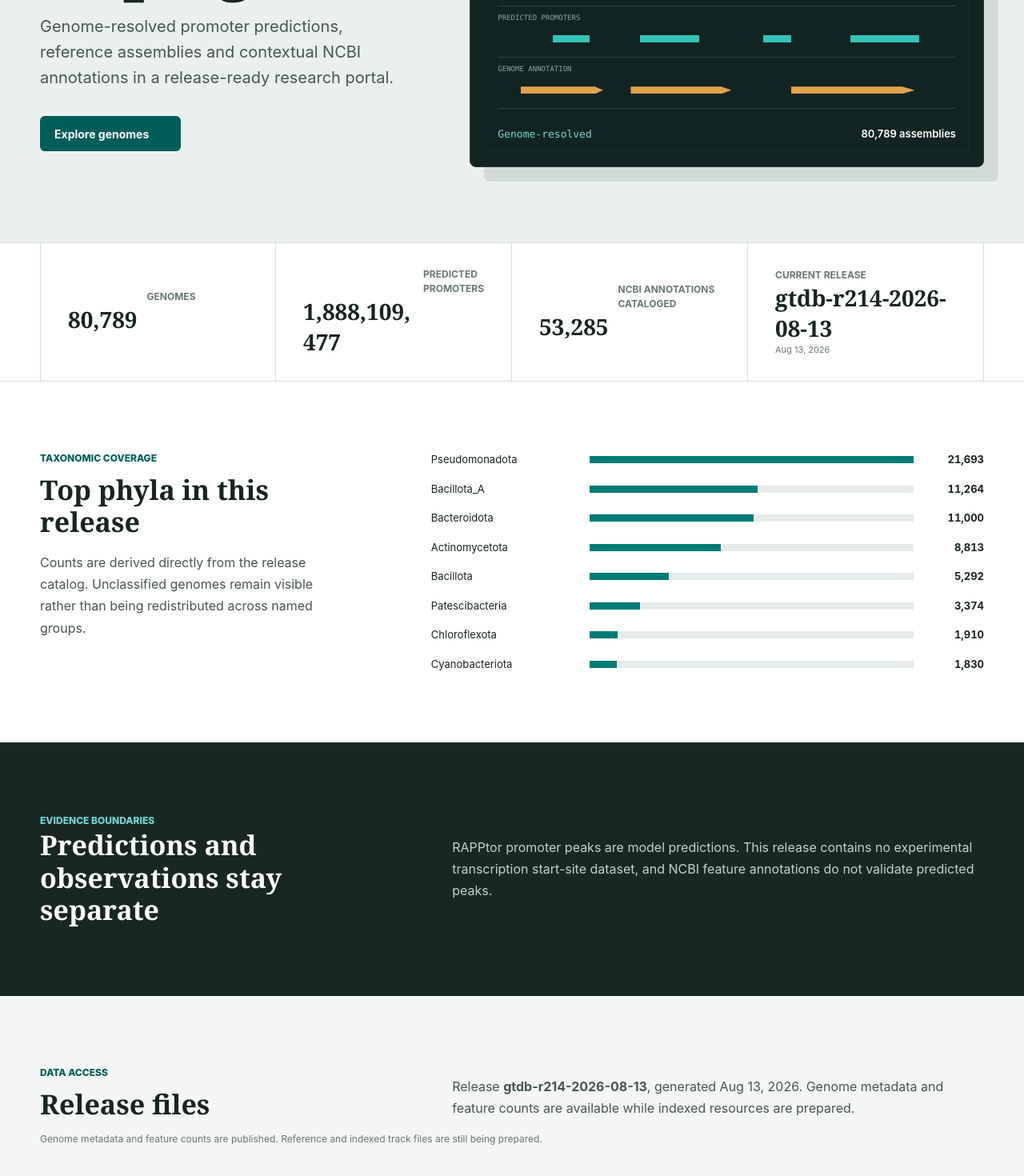
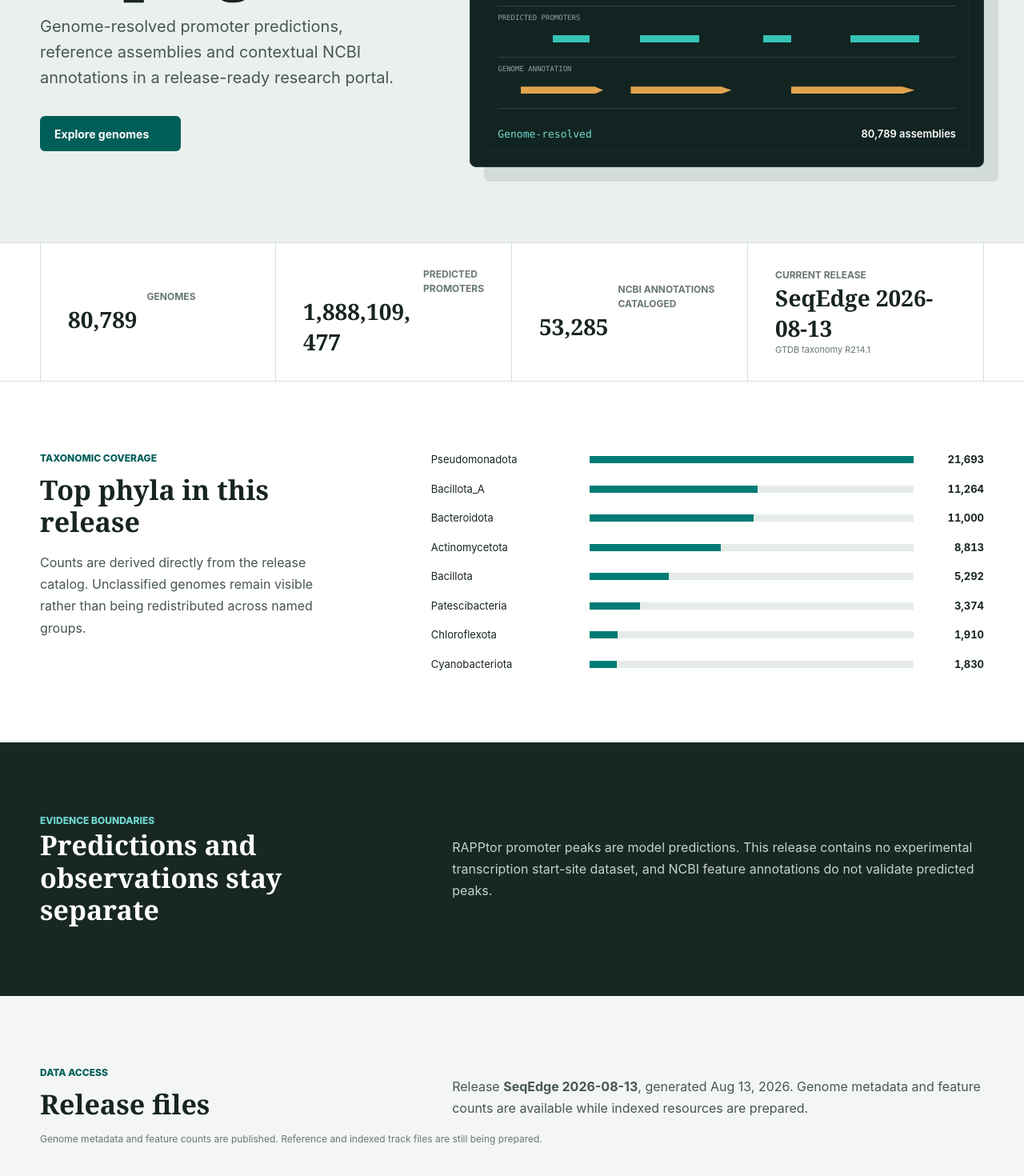
Before and after one commit to 1220142415/promoter_database_web, a Next.js app in the folder SeqEdge/: page / in a window 1280 px wide. Shown: the part 280-1750 px from the top of the page at 80% size. Built offline with nearby package versions, Linux system fonts and the light colour scheme; no server answers; some icons are missing.

Commit message:
Clarify public release labels

```diff
--- a/SeqEdge/src/app/page.tsx
+++ b/SeqEdge/src/app/page.tsx
@@ -15,8 +15,13 @@
   return Number.isNaN(date.getTime()) ? value : new Intl.DateTimeFormat('en', { dateStyle: 'medium' }).format(date);
 }
 
+function taxonomyReleaseLabel(value: string | null) {
+  return value ? `GTDB taxonomy ${value.replace(/^GTDB\s+/i, '')}` : 'GTDB taxonomy not reported';
+}
+
 export default function HomePage() {
   const largestPhylum = Math.max(1, ...catalog.topPhyla.map((item) => item.count));
+  const releaseLabel = `SeqEdge ${catalog.releaseDate || catalog.releaseId}`;
   const releaseBase = (catalog.releaseAssetBaseUrl || process.env.NEXT_PUBLIC_RELEASE_ASSET_BASE_URL || '/api/local-release').replace(/\/+$/, '');
 
   return (
@@ -46,7 +51,7 @@
           <div><PublicRoundedIcon aria-hidden="true" /><span>Genomes</span><strong>{catalog.totalGenomes.toLocaleString()}</strong></div>
           <div><DataObjectRoundedIcon aria-hidden="true" /><span>Predicted promoters</span><strong>{catalog.totalPredictedPromoters.toLocaleString()}</strong></div>
           <div><ScienceRoundedIcon aria-hidden="true" /><span>NCBI annotations cataloged</span><strong>{catalog.totalAnnotatedGenomes.toLocaleString()}</strong></div>
-          <div className="release-metric"><span>Current release</span><strong>{catalog.releaseId}</strong><small>{formatDate(catalog.releaseDate || catalog.generatedAt)}</small></div>
+          <div className="release-metric"><span>Current release</span><strong>{releaseLabel}</strong><small>{taxonomyReleaseLabel(catalog.sourceReleaseId)}</small></div>
         </div>
       </section>
 
@@ -80,7 +85,7 @@
         <div className="portal-shell">
           <div className="data-access-heading">
             <div><p className="portal-kicker">Data access</p><h2>Release files</h2></div>
-            <p>Release <strong>{catalog.releaseId}</strong>, generated {formatDate(catalog.generatedAt)}. {catalog.resourceStatus === 'staged'
+            <p>Release <strong>{releaseLabel}</strong>, generated {formatDate(catalog.generatedAt)}. {catalog.resourceStatus === 'staged'
               ? 'Genome metadata and feature counts are available while indexed resources are prepared.'
               : 'Open a genome to inspect and download its reference, promoter and available annotation tracks.'}</p>
           </div>
```
Also changed, not shown: 1 other file (tests, documents, lock files or other folders).
